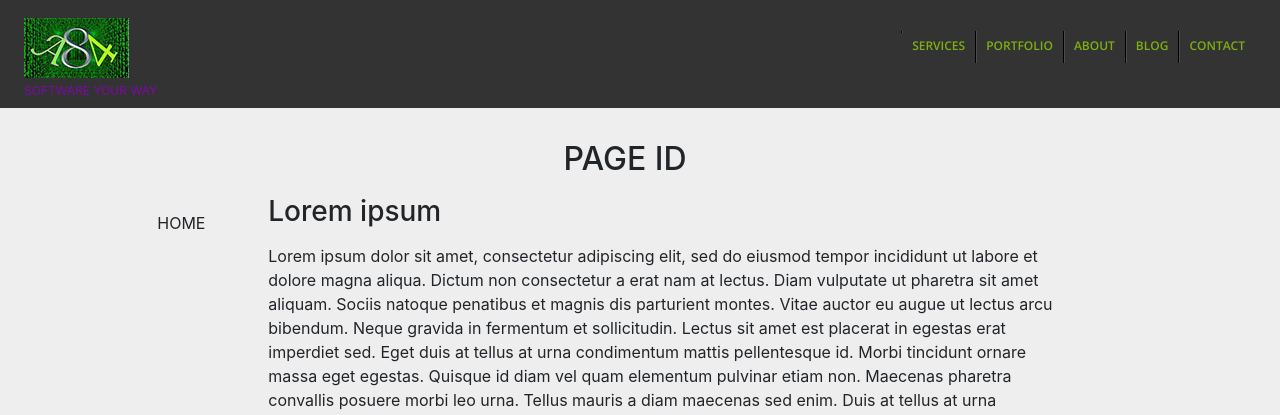
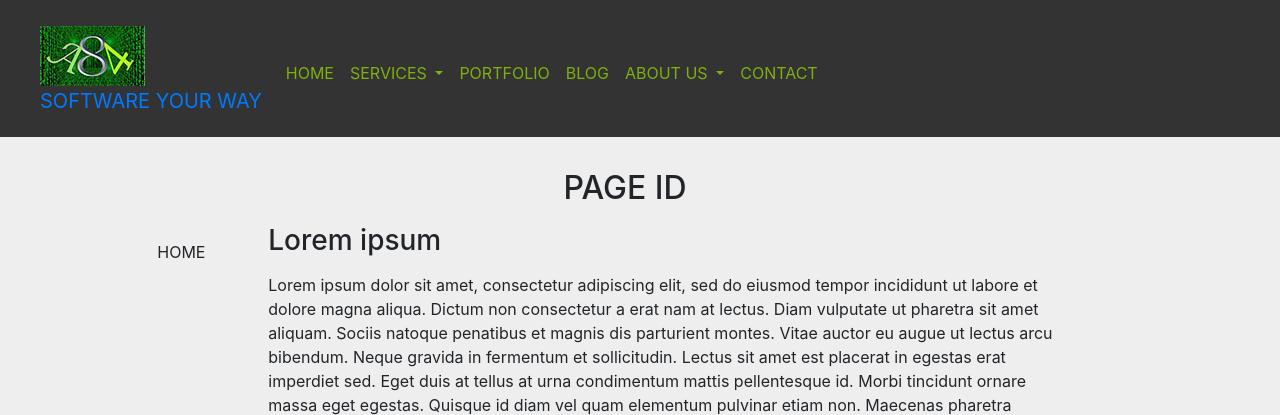
Before and after one commit to marstonlm/four-loops, a PHP site: page /template.html in a window 1280 px wide. Shown: the top 415 px of the page. Run offline with PHP 8.4, Linux system fonts and the light colour scheme; some libraries are stand-ins or nearby versions.

Commit message:
Update nav to bootstrap. Need color, format still

```diff
--- a/css/nav.css
+++ b/css/nav.css
@@ -1,153 +1,7 @@
-@charset "UTF-8";
-@import url(https://fonts.googleapis.com/css?family=Open+Sans:400,600,300);
-/* Base Styles */
-#cssmenu,
-#cssmenu ul,
-#cssmenu li,
-#cssmenu a {
-  margin: 0;
-  padding: 0;
-  border: 0;
-  list-style: none;
-  font-weight: normal;
-  text-decoration: none;
-  line-height: 1;
-  font-family: 'Open Sans', sans-serif;
-  font-size: 14px;
-  position: relative;
-  z-index: 3;
+.navbar {
+  background-color: rgba(51,51,51,1);
 }
-#cssmenu a {
-  line-height: 1.5;
+
+.nav-link {
+  color: rgb(126,176,15);
 }
-#cssmenu {
-  padding: 15px 25px 0 0;
-}
-#cssmenu > ul:after {
-  clear: both;
-  content: '';
-  display: table;
-}
-@media all and (max-width: 700px) {
-  #cssmenu > ul {
-    max-height: 32px;
-    overflow: hidden;
-    -webkit-transition: max-height 0.5s;
-    transition: max-height 0.5s;
-  }
-  #cssmenu.expand ul {
-    max-height: 900px;
-  }
-}
-#cssmenu > ul > li {
-  border-right: 1px solid #000;
-  -moz-box-shadow: 1px 0 0 rgba(173,173,173, 0.2);
-  -webkit-box-shadow: 1px 0 0 rgba(173,173,173, 0.2);
-  box-shadow: 1px 0 0 rgba(173,173,173, 0.2);
-  float: left;
-}
-#cssmenu > ul > li.mobile {
-  display: none;
-}
-/*#cssmenu > ul > li.active {
-  background: #444444;
-  background: -moz-linear-gradient(#444444 0%, #323232 100%);
-  background: -webkit-gradient(linear, left top, left bottom, color-stop(0%, #444444), color-stop(100%, #323232));
-  background: -webkit-linear-gradient(#444444 0%, #323232 100%);
-  background: linear-gradient(#444444 0%, #323232 100%);
-}*/
-@media all and (max-width: 700px) {
-  #cssmenu > ul > li {
-    border-right: 0 none;
-    -moz-box-shadow: 0 0 0 transparent;
-    -webkit-box-shadow: 0 0 0 transparent;
-    box-shadow: 0 0 0 transparent;
-    display: block;
-    float: none;
-  }
-  #cssmenu > ul > li.mobile {
-    display: block;
-  }
-  #cssmenu > ul > li.mobile i {
-    float: right;
-    font-style: normal;
-  }
-}
-#cssmenu > ul > li:last-child {
-  border-right: 0 none;
-  -moz-box-shadow: 0 0 0 transparent;
-  -webkit-box-shadow: 0 0 0 transparent;
-  box-shadow: 0 0 0 transparent;
-  -webkit-border-radius: 0 4px 4px 0;
-  -moz-border-radius: 0 4px 4px 0;
-  border-radius: 0 4px 4px 0;
-}
-#cssmenu > ul > li:last-child ul {
-  left: auto;
-  right: 0;
-}
-#cssmenu > ul > li.mobile {
-  border-right: 0 none;
-  -moz-box-shadow: 0 0 0 transparent;
-  -webkit-box-shadow: 0 0 0 transparent;
-  box-shadow: 0 0 0 transparent;
-}
-#cssmenu > ul > li > a {
-  margin: 0 0 2px 0;
-  font-size: 12px;
-  display: block;
-  color: rgb(126,176,15);
-  /*text-shadow: 0 1px 1px #000;*/
-}
-#cssmenu > ul > li > a > span {
-  display: block;
-  padding: 6px 10px;
-  font-weight: bold;
-}
-#cssmenu > ul > li > a:hover {
-  text-decoration: none;
-}
-#cssmenu > ul > li.active {
-  border-bottom: none;
-}
-#cssmenu > ul > li.active > a {
-  color: #07650F;
-  /*text-shadow: 0 1px 1px #000;*/
-}
-/* Sub menu */
-#cssmenu ul ul {
-  background: #CEE7D0;
-  border: 1px solid #CCC;
-  -webkit-border-radius: 4px;
-  -moz-border-radius: 4px;
-  border-radius: 4px;
-  -moz-box-shadow: 1px 1px 3px rgba(0, 0, 0, 0.25);
-  -webkit-box-shadow: 1px 1px 3px rgba(0, 0, 0, 0.25);
-  box-shadow: 1px 1px 3px rgba(0, 0, 0, 0.25);
-  padding: 5px 12px;
-  display: none;
-  position: absolute;
-  top: 33px;
-  left: 0;
-  width: 200px;
-  z-index: 1;
-}
-@media all and (max-width: 700px) {
-  #cssmenu ul ul {
-    position: relative;
-    top: 0;
-    width: 100%;
-  }
-}
-#cssmenu ul ul li {
-  padding: 3px 0;
-}
-#cssmenu ul ul a {
-  color: #05430A;
-  display: block;
-  font-size: 12px;
-  font-weight: bold;
-}
-#cssmenu ul ul a:hover {
-  color: #444;
-}
--- a/template.html
+++ b/template.html
@@ -21,33 +21,73 @@
 
 <body>
   <header>
-    <div class="header-logo"><a href=#><img src="images/site_logo.jpg" class="logo responsive"></a>
-      <p>Software Your Way</p>
-    </div>
+    <!-- START NAV-->
+    <nav class="navbar navbar-expand-lg ">
+      <a class="navbar-brand header-logo" href="#"><img src="images/site_logo.jpg" class="logo responsive">Software Your Way</a>
+      <button class="navbar-toggler" type="button" data-toggle="collapse" data-target="#navbarNavDropdown" aria-controls="navbarNavDropdown" aria-expanded="false" aria-label="Toggle navigation">
+        <span class="navbar-toggler-icon"></span>
+      </button>
+      <div class="collapse navbar-collapse" id="navbarNavDropdown">
+        <ul class="navbar-nav">
+          <li class="nav-item active">
+            <a class="nav-link" href="#">Home<span class="sr-only">(current)</span></a>
+          </li>
+          <li class="nav-item dropdown">
+            <a class="nav-link dropdown-toggle" href="#" id="navbarDropdownMenuLink" role="button" data-toggle="dropdown" aria-haspopup="true" aria-expanded="false">
+              Services
+            </a>
+            <div class="dropdown-menu" aria-labelledby="navbarDropdownMenuLink">
+              <a class="dropdown-item" href="#">Database</a>
+              <a class="dropdown-item" href="#">Web Applications</a>
+              <a class="dropdown-item" href="#">Something else here</a>
+            </div>
+          </li>
+          <li class="nav-item">
+            <a class="nav-link" href="#">Portfolio</a>
+          </li>
+          <li class="nav-item">
+            <a class="nav-link" href="#">Blog</a>
+          </li>
+          <li class="nav-item dropdown">
+            <a class="nav-link dropdown-toggle" href="#" id="navbarDropdownMenuLink" role="button" data-toggle="dropdown" aria-haspopup="true" aria-expanded="false">
+              About Us
+            </a>
+            <div class="dropdown-menu" aria-labelledby="navbarDropdownMenuLink">
+              <a class="dropdown-item" href="#">Action</a>
+              <a class="dropdown-item" href="#">Another action</a>
+              <a class="dropdown-item" href="#">Something else here</a>
+            </div>
+          </li>
+          <li class="nav-item">
+            <a class="nav-link" href="#">Contact</a>
+          </li>
+        </ul>
+      </div>
+    </nav>
 
-    <!-- START NAV-->
+    <!--
     <nav id="cssmenu">
       <ul>
-        <li><a class="selected" href=#"></a></li>
-        <li><a href=#><span>Services</span></a>
+        <li><a class="selected" href="index.php"></a></li>
+        <li><a href="services.php"><span>Services</span></a>
           <ul>
-            <li><a href=#"><span>Software</span></a></li>
-            <li><a href=#><span>Mobile Apps</span></a></li>
-            <li><a href=#><span>Database</span></a></li>
-          </ul>
-        </li>
-        <li><a href=#><span>Portfolio</span></a></li>
-        <li><a href=#><span>About</span></a>
-          <ul>
-            <li><a href=#><span>Our Story</span></a></li>
-            <li><a href=#><span>The Team</span></a></li>
-            <li><a href=#><span>Career Oppertunities</span></a></li>
-          </ul>
-        </li>
-        <li><a href=#><span>Blog</span></a></li>
-        <li><a href=#><span>Contact</span></a></li>
-      </ul>
-    </nav>
+            <li><a href="software.php"><span>Software</span></a></li>
+            <li><a href="mobile.php"><span>Mobile Apps</span></a></li>
+            <li><a href="database.php"><span>Database </span></a></li>
+          </ul></li>
+          <li><a href="portfolio.php"><span>Portfolio</span></a></li>
+          <li><a href="about.php"><span>About</span></a>
+            <ul>
+              <li><a href="ourstory.php"><span>Our Story</span></a></li>
+              <li><a href="team.php"><span>The Team</span></a></li>
+              <li><a href="career.php"><span>Career Oppertunities</span></a></li>
+            </ul>
+          </li>
+          <li><a href="blog.php"><span>Blog</span></a></li>
+          <li><a href="contact.php"><span>Contact</span></a></li>
+        </ul>
+      </nav>
+    -->
     <!-- END NAV -->
   </header>
 
```
